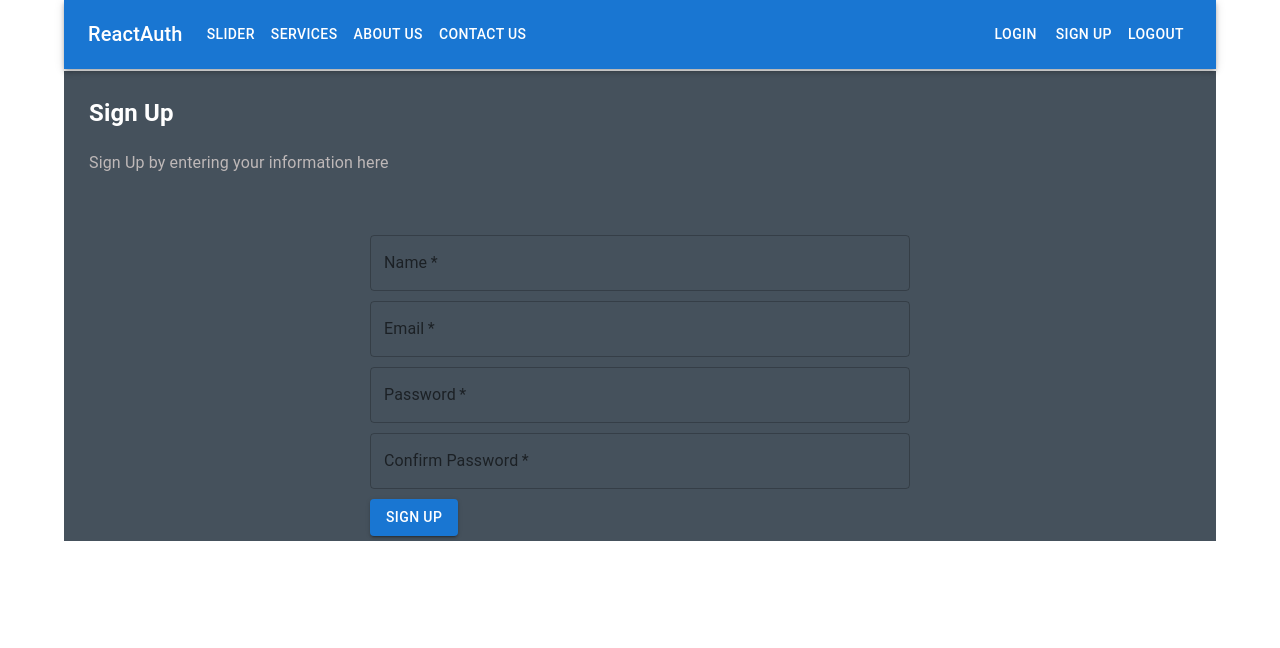
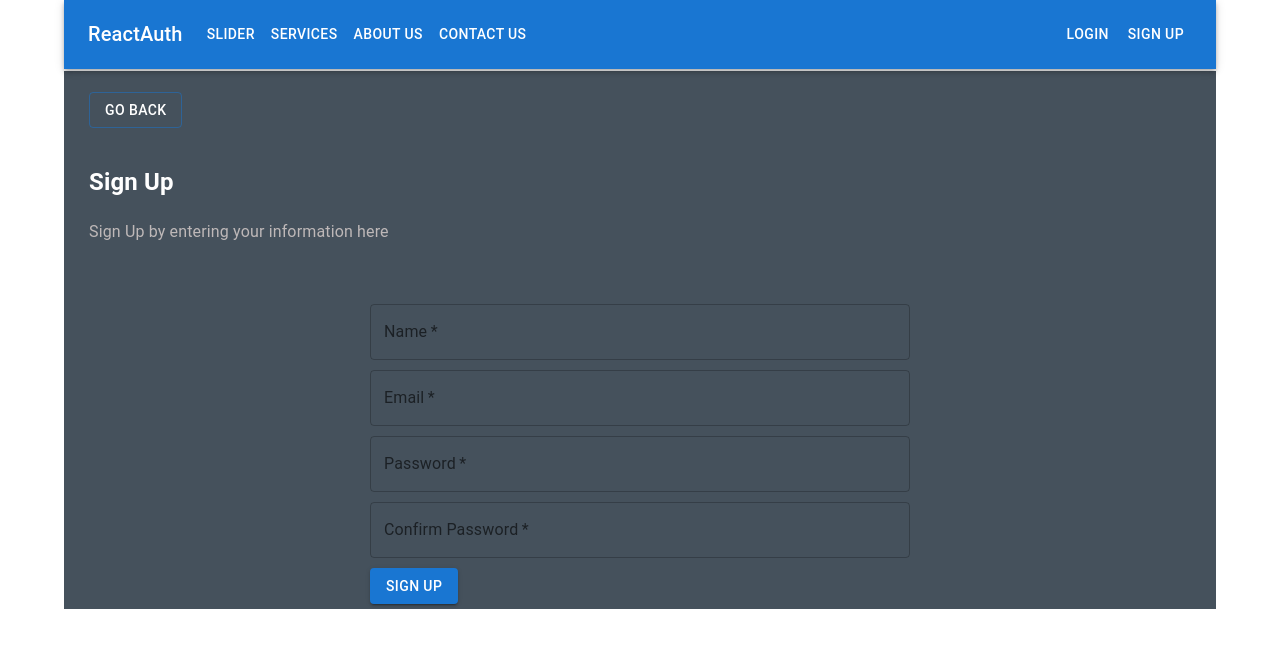
Before and after one commit to Hassan-Zbib/react-auth-demo, a React (Create React App) app: page /Signup in a window 1280 px wide. Shown: the top 648 px of the page. Built offline with nearby package versions, Linux system fonts and the light colour scheme.

Commit message:
fixed navbar according to auth state

```diff
--- a/src/components/Navbar.jsx
+++ b/src/components/Navbar.jsx
@@ -1,30 +1,43 @@
-import { useState } from "react";
-import { Link } from "react-router-dom";
-import AppBar from "@mui/material/AppBar";
-import Box from "@mui/material/Box";
-import Toolbar from "@mui/material/Toolbar";
-import IconButton from "@mui/material/IconButton";
-import Typography from "@mui/material/Typography";
-import Menu from "@mui/material/Menu";
-import MenuIcon from "@mui/icons-material/Menu";
-import Container from "@mui/material/Container";
-import Button from "@mui/material/Button";
-import MenuItem from "@mui/material/MenuItem";
+import { useState } from "react"
+import { Link, useNavigate } from "react-router-dom"
+import AppBar from "@mui/material/AppBar"
+import Box from "@mui/material/Box"
+import Toolbar from "@mui/material/Toolbar"
+import IconButton from "@mui/material/IconButton"
+import Typography from "@mui/material/Typography"
+import Menu from "@mui/material/Menu"
+import MenuIcon from "@mui/icons-material/Menu"
+import Container from "@mui/material/Container"
+import Button from "@mui/material/Button"
+import MenuItem from "@mui/material/MenuItem"
+import { useSelector, useDispatch } from "react-redux"
+import { logout, reset } from "../features/auth/authSlice"
 
-const pages = ["Slider", "Services", "About Us", "Contact Us"];
+const pages = ["Slider", "Services", "About Us", "Contact Us"]
 
 const Navbar = () => {
-  const [anchorElNav, setAnchorElNav] = useState(null);
+  const navigate = useNavigate()
+  const dispatch = useDispatch()
+  const { user } = useSelector((state) => state.auth)
+
+  const [anchorElNav, setAnchorElNav] = useState(null)
 
   const handleOpenNavMenu = (event) => {
-    setAnchorElNav(event.currentTarget);
-  };
+    setAnchorElNav(event.currentTarget)
+  }
 
   const handleCloseNavMenu = () => {
-    setAnchorElNav(null);
-  };
+    setAnchorElNav(null)
+  }
 
-  const title = "ReactAuth";
+  const onLogout = () => {
+    dispatch(logout())
+    dispatch(reset())
+    navigate('/')
+
+  }
+
+  const title = "ReactAuth"
 
   return (
     <AppBar position="sticky">
@@ -103,8 +116,12 @@ const Navbar = () => {
           </Box>
 
           <Box sx={{ flexGrow: 0 }}>
+            {user ? (
+              <Button sx={{ my: 2, color: "white" }} onClick={onLogout}>Logout</Button>
+            ) : (
+              <>
                 <Button
-              sx={{ my: 2, color: "white"}}
+                  sx={{ my: 2, color: "white" }}
                   component={Link}
                   to={"/Login"}
                 >
@@ -117,15 +134,12 @@ const Navbar = () => {
                 >
                   Sign Up
                 </Button>
-            <Button
-              sx={{ my: 2, color: "white" }}
-            >
-              Logout
-            </Button>
+              </>
+            )}
           </Box>
         </Toolbar>
       </Container>
     </AppBar>
-  );
-};
-export default Navbar;
+  )
+}
+export default Navbar
--- a/src/features/auth/authService.js
+++ b/src/features/auth/authService.js
@@ -19,6 +19,7 @@ const login = async (userData) => {
     const res = await axios.post(API_URL + 'login', userData)
 
     if(res.data) {
+        // should add logout call to api
         localStorage.setItem('user', JSON.stringify(res.data))
     }
 
--- a/src/features/auth/authSlice.js
+++ b/src/features/auth/authSlice.js
@@ -110,6 +110,9 @@ export const authSlice = createSlice({
           state.message = action.payload
           state.user = null
     })
+    .addCase(logout.fulfilled, (state) => {
+      state.user = null
+})
   },
 })
 
--- a/src/pages/Login.jsx
+++ b/src/pages/Login.jsx
@@ -83,9 +83,19 @@ const Login = () => {
     <>
       <div id="form-container">
         <section className="heading">
+        <Button
+          sx={{ my: 2, color: "white" }}
+          component={Link}
+          variant="outlined"
+          to={"/"}
+        >
+          Go Back
+        </Button>
           <h1>Login</h1>
           <p>Login by entering your credentials here</p>
         </section>
+
+
 
         <section className="form">
           <form>
--- a/src/pages/Signup.jsx
+++ b/src/pages/Signup.jsx
@@ -3,6 +3,7 @@ import { useState, useEffect } from "react"
 import Button from "@mui/material/Button"
 import { useSelector, useDispatch } from "react-redux"
 import { useNavigate } from "react-router-dom"
+import { Link } from "react-router-dom"
 import { toast } from "react-toastify"
 import { register, reset } from "../features/auth/authSlice"
 import { makeStyles } from "@mui/styles"
@@ -85,6 +86,14 @@ const Signup = () => {
     <>
       <div id="form-container">
         <section className="heading">
+        <Button
+          sx={{ my: 2, color: "white" }}
+          component={Link}
+          variant="outlined"
+          to={"/"}
+        >
+          Go Back
+        </Button>
           <h1>Sign Up</h1>
           <p>Sign Up by entering your information here</p>
         </section>
```
Lines whose indentation alone changed are shown as unchanged.
